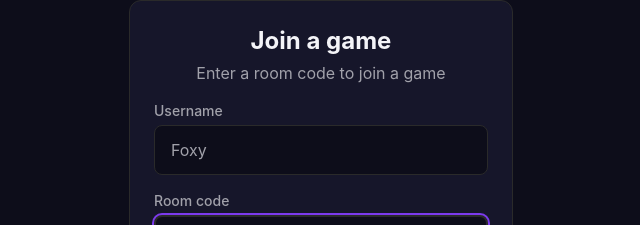
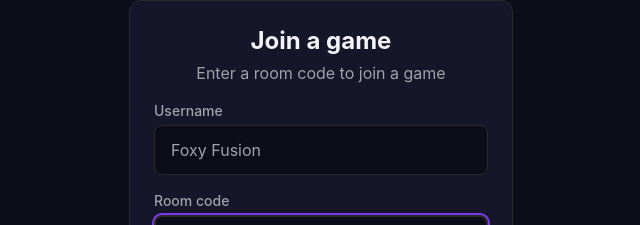
Before and after one commit to Dev-EthanR/quizly, a React (Vite) app in the folder client/: page / in a window 1280 px wide. Shown: the part 224-449 px from the top of the page, without its empty margins (319-959 px from the left). Built offline with nearby package versions, Linux system fonts and the light colour scheme.

Commit message:
randomize names if none chosen

```diff
--- a/client/src/lib/schemas/joinRoom.ts
+++ b/client/src/lib/schemas/joinRoom.ts
@@ -4,7 +4,6 @@ export const joinRoomSchema = z.object({
   name: z
     .string()
     .trim()
-    .min(2, "Username must be at least 2 characters")
     .max(20, "Username must be 20 characters or less"),
   roomCode: z
     .string()
--- /dev/null
+++ b/client/src/lib/usernames.ts
@@ -0,0 +1,56 @@
+const ADJECTIVES = [
+  "Swift",
+  "Clever",
+  "Brave",
+  "Sneaky",
+  "Mighty",
+  "Jolly",
+  "Fuzzy",
+  "Silent",
+  "Witty",
+  "Bold",
+  "Happy",
+  "Grumpy",
+  "Speedy",
+  "Lucky",
+  "Sly",
+  "Fierce",
+  "Gentle",
+  "Wild",
+  "Calm",
+  "Daring",
+];
+
+const ANIMALS = [
+  "Fox",
+  "Wolf",
+  "Otter",
+  "Falcon",
+  "Panda",
+  "Tiger",
+  "Raven",
+  "Koala",
+  "Shark",
+  "Lynx",
+  "Bear",
+  "Eagle",
+  "Hawk",
+  "Puma",
+  "Cobra",
+  "Moose",
+  "Rabbit",
+  "Badger",
+  "Heron",
+  "Viper",
+  "Gecko",
+  "Jaguar",
+  "Mantis",
+  "Weasel",
+  "Osprey",
+];
+
+export function getRandomUsername(): string {
+  const adjective = ADJECTIVES[Math.floor(Math.random() * ADJECTIVES.length)];
+  const animal = ANIMALS[Math.floor(Math.random() * ANIMALS.length)];
+  return `${adjective}${animal}`;
+}
--- a/client/src/pages/Home.tsx
+++ b/client/src/pages/Home.tsx
@@ -7,6 +7,7 @@ import {
   joinRoomSchema,
   type JoinRoomFormValues,
 } from "../lib/schemas/joinRoom";
+import { getRandomUsername } from "../lib/usernames";
 
 function Home() {
   const navigate = useNavigate();
@@ -19,7 +20,8 @@ function Home() {
   });
 
   const onSubmit = (values: JoinRoomFormValues) => {
-    navigate(`/lobby/${values.roomCode}`, { state: { name: values.name } });
+    const name = values.name || getRandomUsername();
+    navigate(`/lobby/${values.roomCode}`, { state: { name } });
   };
 
   return (
@@ -41,7 +43,7 @@ function Home() {
         >
           <Input
             label="Username"
-            placeholder="Foxy"
+            placeholder="Foxy Fusion"
             maxLength={20}
             error={errors.name?.message}
             className=" caret-primary"
```
